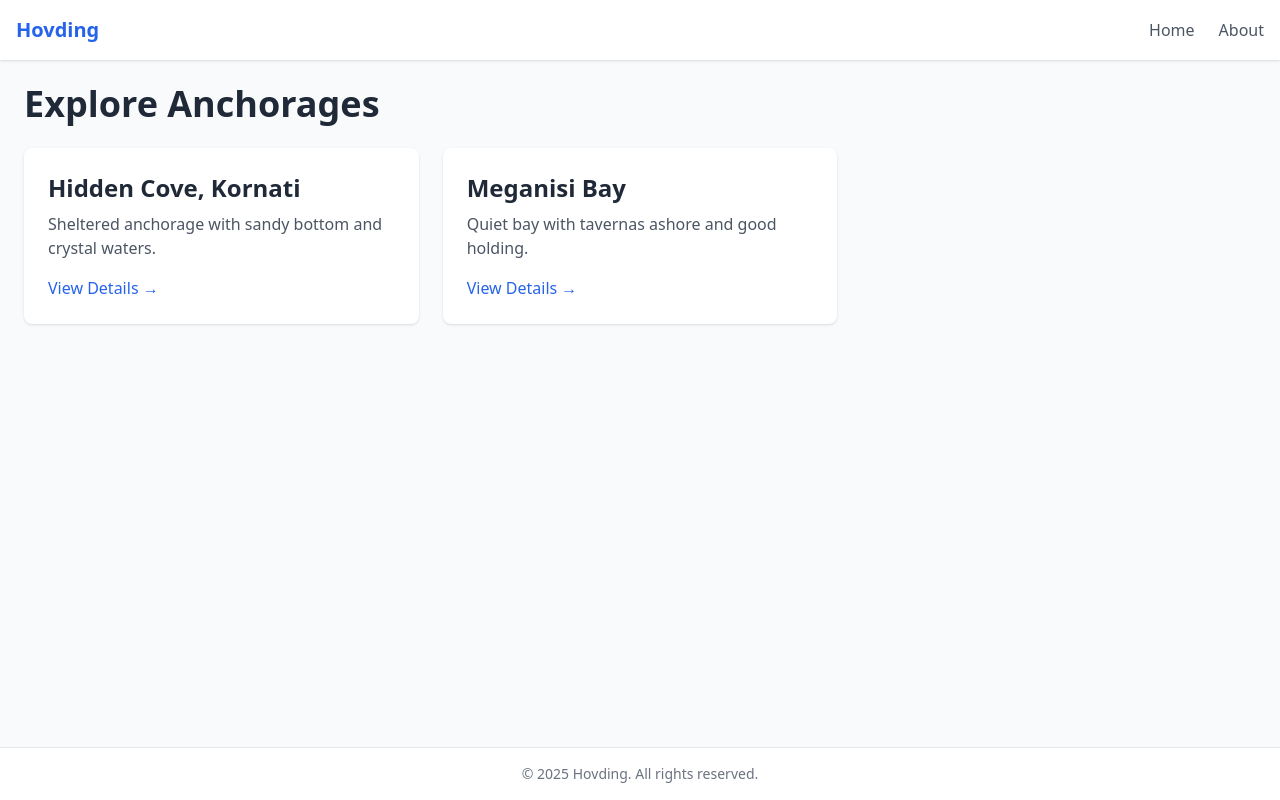
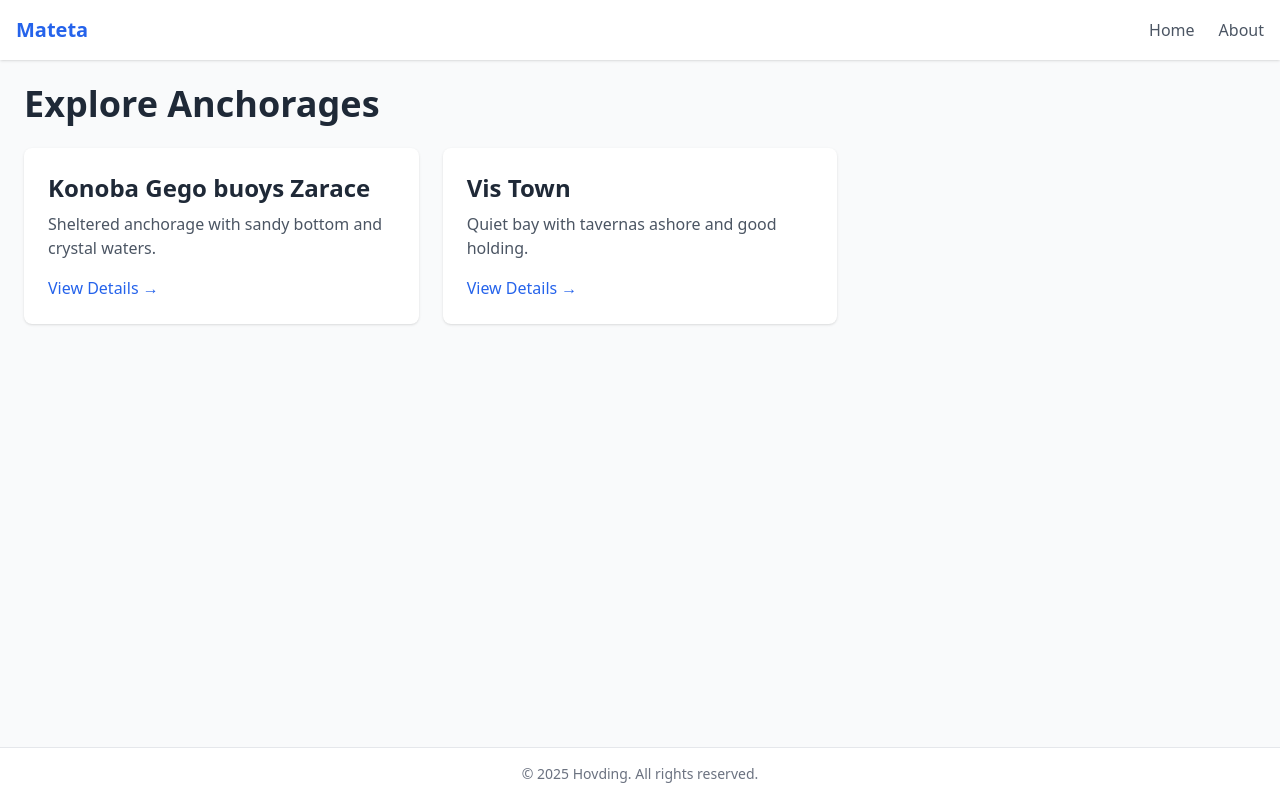
Before and after one commit to maxtwotouch/Mateta, a React (Vite) app in the folder app/: page / in a window 1280 px wide. Built offline with nearby package versions, Linux system fonts and the light colour scheme.

Commit message:
Name changes

```diff
--- a/app/src/components/Navbar.tsx
+++ b/app/src/components/Navbar.tsx
@@ -3,7 +3,7 @@ import { Link } from 'react-router-dom';
 export default function Navbar() {
   return (
     <nav className="container mx-auto flex items-center justify-between p-4">
-      <Link to="/" className="text-xl font-semibold text-blue-600">Hovding</Link>
+      <Link to="/" className="text-xl font-semibold text-blue-600">Mateta</Link>
       <ul className="flex space-x-6 text-gray-600">
         <li><Link to="/" className="hover:text-blue-600">Home</Link></li>
         <li><Link to="/about" className="hover:text-blue-600">About</Link></li>
--- a/app/src/data/anchorages.ts
+++ b/app/src/data/anchorages.ts
@@ -9,16 +9,16 @@ export interface Anchorage {
   export const anchorages: Anchorage[] = [
     {
       id: '1',
-      name: 'Hidden Cove, Kornati',
+      name: 'Konoba Gego buoys Zarace',
       region: 'Croatia',
-      coords: { lat: 43.8525, lng: 15.3583 },
+      coords: { lat: 120, lng: 120},
       description: 'Sheltered anchorage with sandy bottom and crystal waters.',
     },
     {
       id: '2',
-      name: 'Meganisi Bay',
-      region: 'Greece',
-      coords: { lat: 38.6714, lng: 20.7931 },
+      name: 'Vis Town',
+      region: 'Croatia',
+      coords: { lat: 100, lng: 100 },
       description: 'Quiet bay with tavernas ashore and good holding.',
     },
   ];
```
